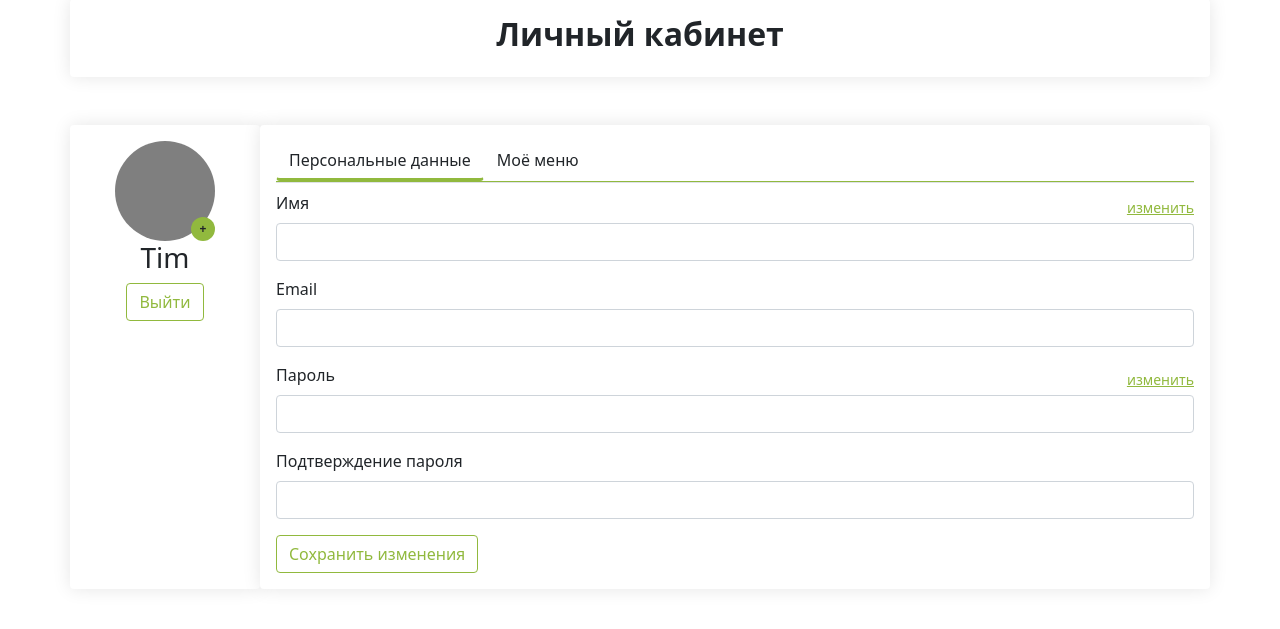
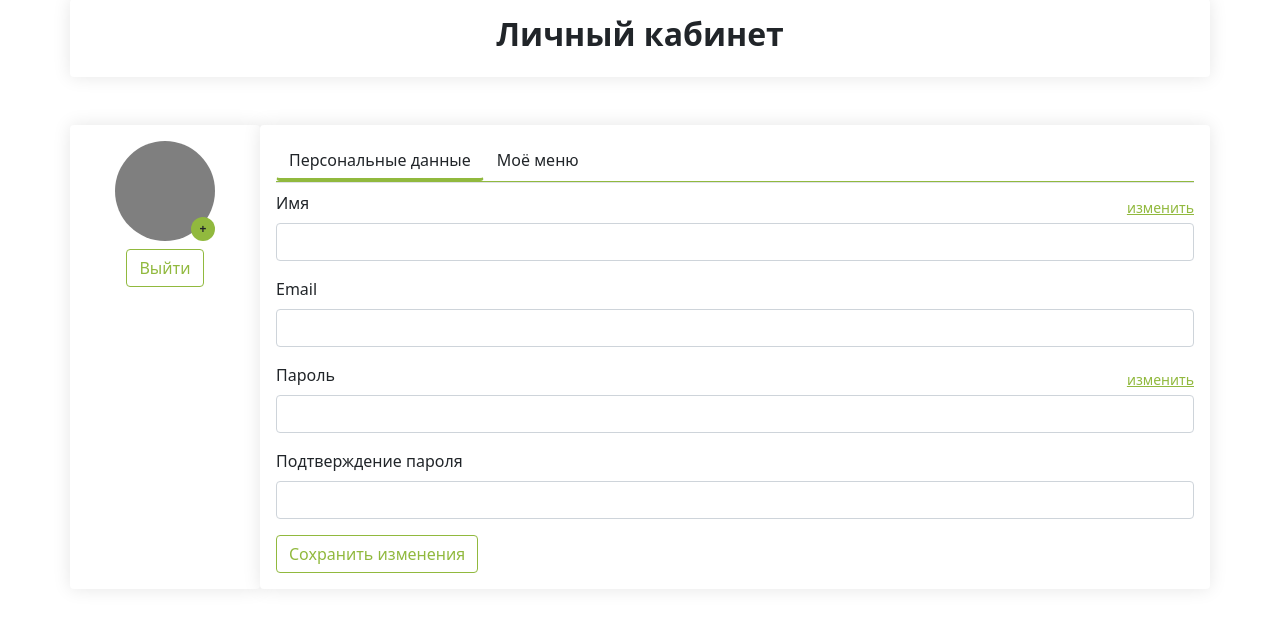
Before and after one commit to dmitry-zharinov/foodplan, a Django app: template templates/lk.html in a window 1280 px wide. Shown: the part 118-747 px from the top of the page. Run offline with Django 4.2, Linux system fonts and the light colour scheme; the template is opened without the code that fills it, so the values that code supplies are empty; parts of the project's set-up code (start-up, migrations or seed data) failed here and were passed over; some libraries are stand-ins or nearby versions.

Commit message:
Fix profile page

```diff
--- a/templates/lk.html
+++ b/templates/lk.html
@@ -15,13 +15,15 @@
 
                     <div class="card col-12 col-md-2 p-3 mb-3 d-flex flex-column align-items-center foodplan__shadow">
                         <div class="position-relative">
-                            <img src="img/test_avatar.png" alt="" width="100" height="100" class="rounded-pill">
+                            <img src="{% static 'img/test_avatar.png' %}" alt="" width="100" height="100" class="rounded-pill">
                             <span class="badge rounded-circle position-absolute bottom-0 end-0 foodplan__bg_green avatar__plus"><a href="#"
                                     class="link-dark text-decoration-none align-middle">+</a></span>
                         </div>
-                        <h3 class="card-title text-center">Tim</h3>
+                        <h3 class="card-title text-center">{{ user.username }}</h3>
                         <div class="d-block">
-                            <button class="btn btn-outline-success foodplan_green foodplan__border_green">Выйти</button>
+                            <a href="{% url 'logout' %}">
+                                <button class="btn btn-outline-success foodplan_green foodplan__border_green">Выйти</button>
+                            </a>
                         </div>
                     </div>
 
@@ -71,7 +73,7 @@
                                 <div class="tab-pane fade" id="menu">
                                     <div class="row">
                                         <div class="col-2">
-                                            <img src="img/circle1.png" alt="" class="w-100">
+                                            <img src="{% static 'img/circle1.png' %}" alt="" class="w-100">
                                         </div>
                                         <div class="col-10 col-md-10">
                                             <div class="row">
```
